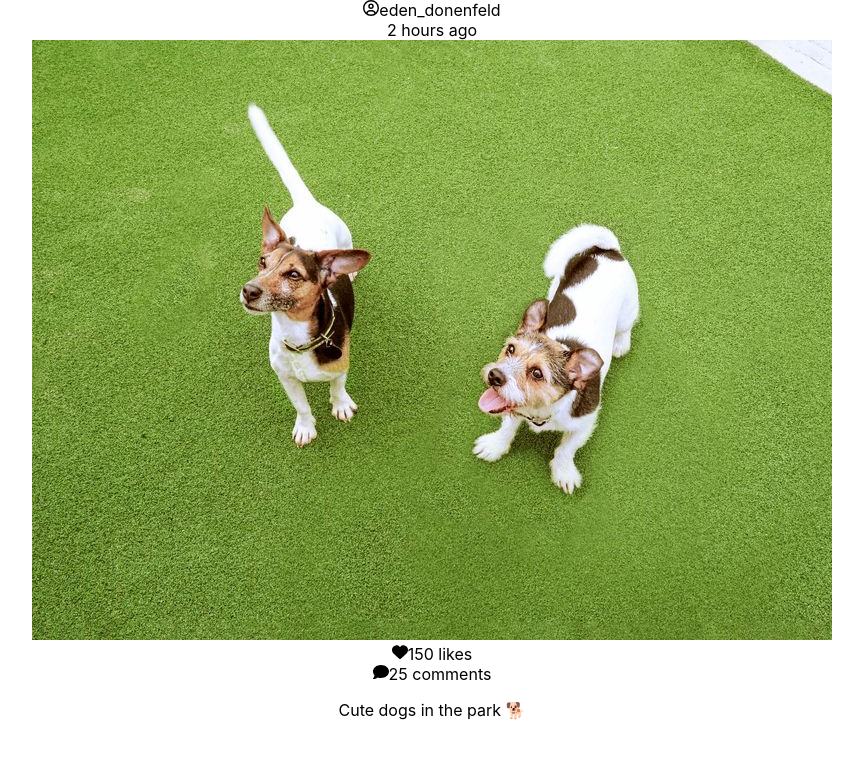
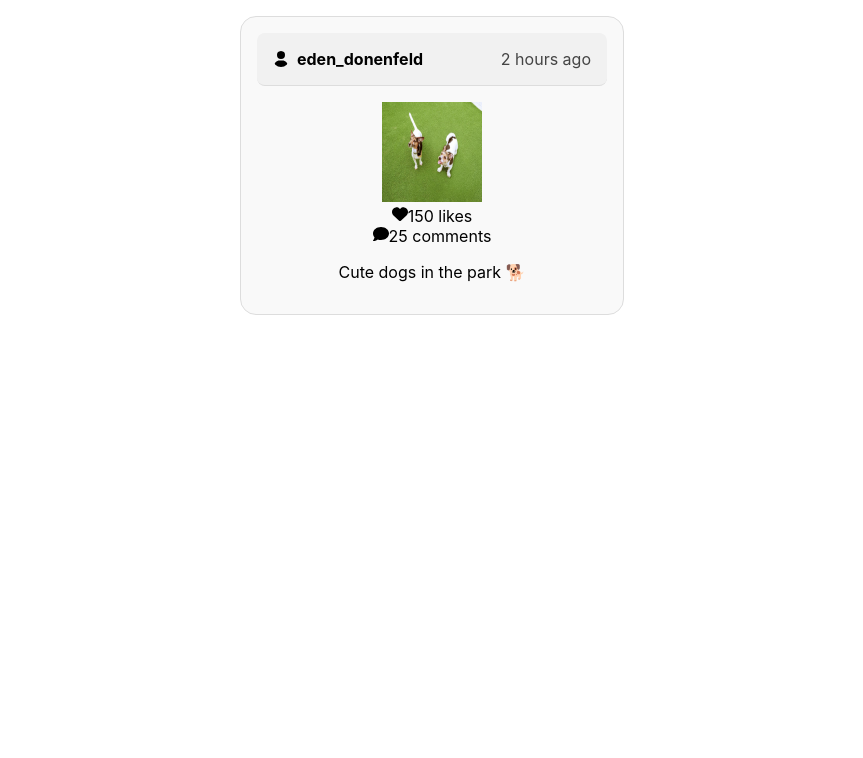
Before and after one commit to EdenDonenfeld/KeremNet, a React (Create React App) app: page / in a window 1280 px wide. Shown: the top 758 px of the page, without its empty margins (208-1071 px from the left). Built offline with nearby package versions, Linux system fonts and the light colour scheme.

Commit message:
finished styling for Post and PostHeader

```diff
--- a/src/App.css
+++ b/src/App.css
@@ -36,3 +36,7 @@
     transform: rotate(360deg);
   }
 }
+
+* {
+  box-sizing: border-box;
+}
--- /dev/null
+++ b/src/components/post/Post.css
@@ -0,0 +1,11 @@
+.post-container {
+    display: flex;
+    flex-direction: column;
+    align-items: center;
+    padding: 1rem;
+    background-color: #f9f9f9;
+    border: 1px solid #ddd;
+    border-radius: 1rem;
+    max-width: 30vw;
+    margin: 1rem auto;
+}
--- a/src/components/post/Post.tsx
+++ b/src/components/post/Post.tsx
@@ -3,6 +3,7 @@ import PostHeader from './PostHeader';
 import PostContent from './PostContent';
 import PostLikesComments from './PostLikesComments';
 import PostDescription from './PostDescription';
+import './Post.css';
 
 const Post: React.FC = () => {
     return (
--- a/src/components/post/PostContent.tsx
+++ b/src/components/post/PostContent.tsx
@@ -8,7 +8,7 @@ const PostContent: React.FC<Props> = ({ image }) => {
     return (
         <div className="post-content">
             <div className="post-image">
-                <img src={image} alt="Post content" />
+                <img src={image} alt="Post content" height="100px" width="100px"/>
             </div>
         </div>
     );
--- /dev/null
+++ b/src/components/post/PostHeader.css
@@ -0,0 +1,32 @@
+.post-header {
+    display: flex;
+    flex-direction: row;
+    align-items: center;
+    justify-content: space-between;
+    width: 100%;
+    padding: 1rem;
+    background-color: #f1f1f1;
+    border-bottom: 1px solid #ddd;
+    border-radius: 0.5rem;
+    margin-bottom: 1rem;
+}
+
+.user-info {
+    display: flex;
+    align-items: center;
+    gap: 0.5rem;
+}
+
+.user-icon {
+    width: 1rem;
+    height: 1rem;
+    border-radius: 50%;
+}
+
+.user-name {
+    font-weight: bold;
+}
+
+.time {
+    color: #444;
+}
--- a/src/components/post/PostHeader.tsx
+++ b/src/components/post/PostHeader.tsx
@@ -1,4 +1,5 @@
 import React from 'react';
+import './PostHeader.css';
 
 interface Props {
     username: string;
@@ -7,16 +8,14 @@ interface Props {
 const PostHeader: React.FC<Props> = ({ username }) => {
     return (
         <div className="post-header">
-            <div className="header-info">
-                <div className="user-info">
-                    <svg xmlns="http://www.w3.org/2000/svg" viewBox="0 0 512 512" height="1rem" width="1rem" className="user-icon">
-                        <path d="M406.5 399.6C387.4 352.9 341.5 320 288 320l-64 0c-53.5 0-99.4 32.9-118.5 79.6C69.9 362.2 48 311.7 48 256C48 141.1 141.1 48 256 48s208 93.1 208 208c0 55.7-21.9 106.2-57.5 143.6zm-40.1 32.7C334.4 452.4 296.6 464 256 464s-78.4-11.6-110.5-31.7c7.3-36.7 39.7-64.3 78.5-64.3l64 0c38.8 0 71.2 27.6 78.5 64.3zM256 512A256 256 0 1 0 256 0a256 256 0 1 0 0 512zm0-272a40 40 0 1 1 0-80 40 40 0 1 1 0 80zm-88-40a88 88 0 1 0 176 0 88 88 0 1 0 -176 0z"/>
-                    </svg>
-                    <span className="username">{username}</span>
-                </div>
-                <div className="post-time">
-                    <span className="time">2 hours ago</span>
-                </div>
+            <div className="user-info">
+                <svg xmlns="http://www.w3.org/2000/svg" viewBox="0 0 448 512" height="1rem" width="1rem" className="user-icon">
+                    <path d="M224 256A128 128 0 1 0 224 0a128 128 0 1 0 0 256zm-45.7 48C79.8 304 0 383.8 0 482.3C0 498.7 13.3 512 29.7 512l388.6 0c16.4 0 29.7-13.3 29.7-29.7C448 383.8 368.2 304 269.7 304l-91.4 0z"/>
+                </svg>
+                <span className="user-name">{username}</span>
+            </div>
+            <div className="post-time">
+                <span className="time">2 hours ago</span>
             </div>
         </div>
     );
```
